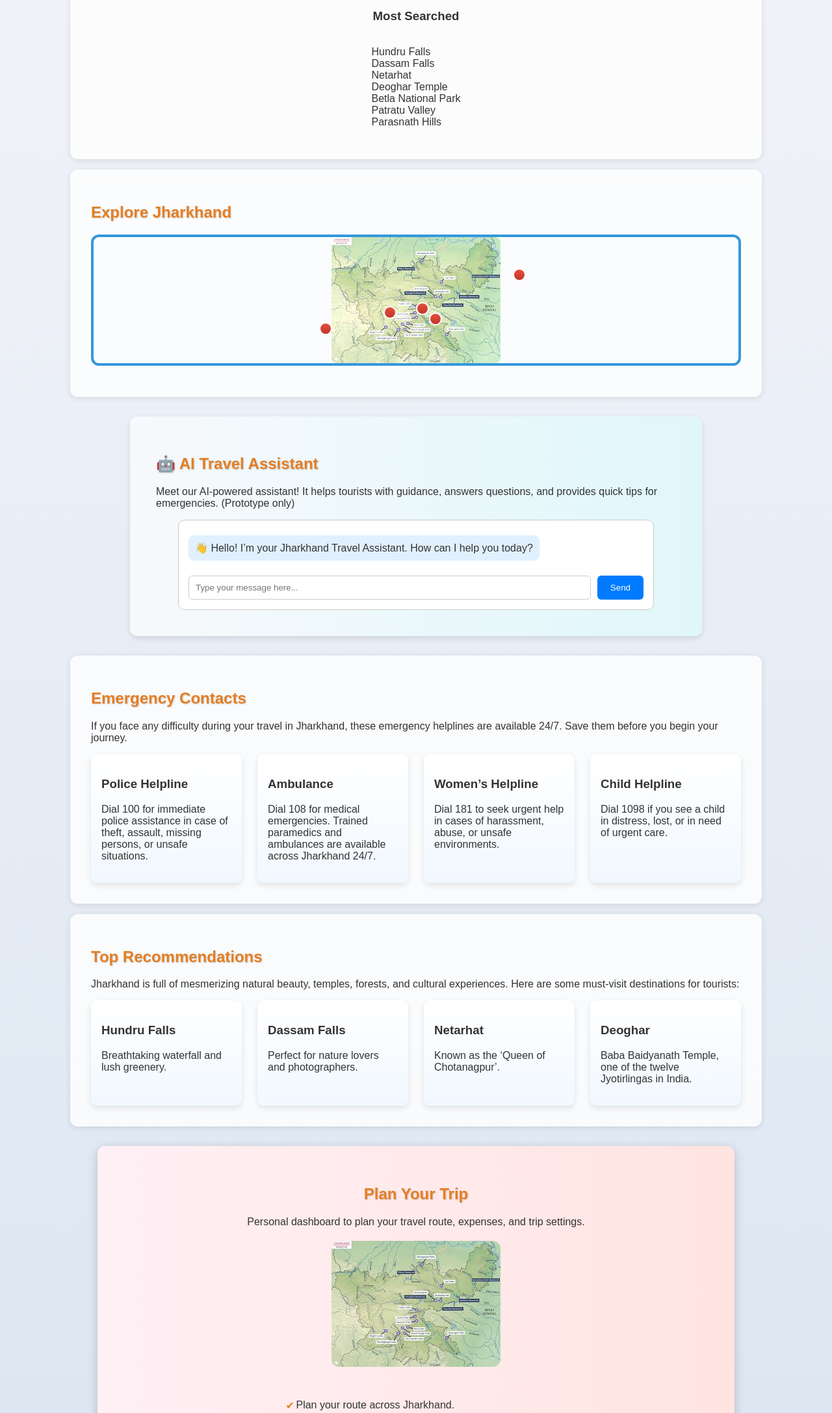
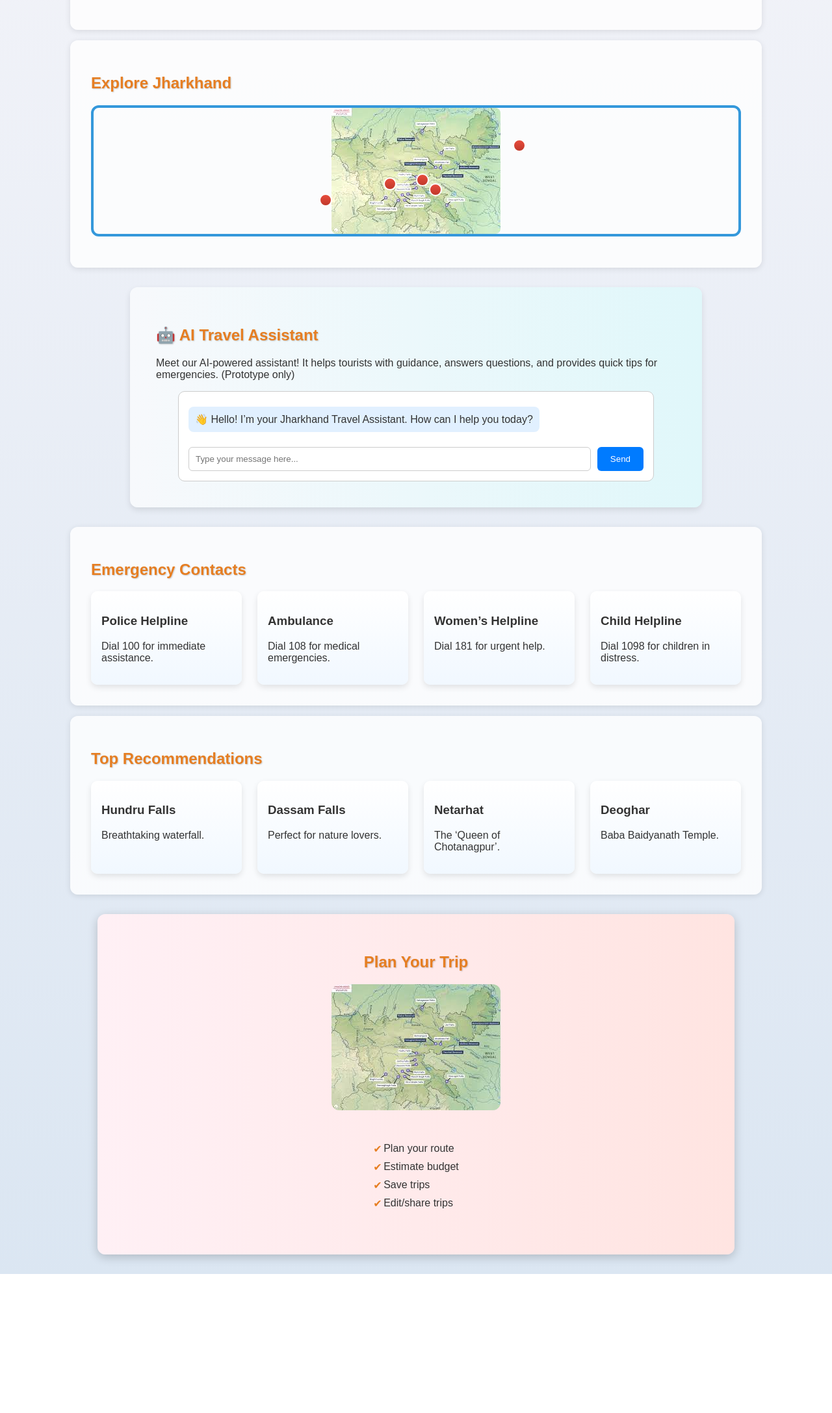
Before and after one commit to chak0o/jharkhand-tourism-prototype, a plain HTML site: page index.html in a window 1280 px wide. Shown: the part 360-2535 px from the top of the page at 65% size. After the commit the page ends 2321 px from the top, so only its background shows below. Drawn offline with Linux system fonts and the light colour scheme.

Commit message:
Update index.html

```diff
--- a/index.html
+++ b/index.html
@@ -120,21 +120,6 @@
       box-shadow: 0 8px 20px rgba(0,0,0,0.15);
     }
 
-    .chat-box {
-      background: #fefefe;
-      padding: 1em;
-      border-radius: 10px;
-      box-shadow: 0 2px 10px rgba(0,0,0,0.1);
-    }
-
-    .channel h4 {
-      color: #16a085;
-    }
-
-    .chat-message strong {
-      color: #2980b9;
-    }
-
     /* AI Chatbot */
     #chatbot {
       padding: 40px;
@@ -203,7 +188,7 @@
       cursor: pointer;
     }
 
-    /* Center Personal Dashboard Section */
+    /* Dashboard */
     #dashboard {
       padding: 40px;
       background: linear-gradient(to right, #fff0f5, #ffe4e1);
@@ -256,18 +241,6 @@
       <input type="text" placeholder="Search for places...">
       <button>Search</button>
     </div>
-    <div style="text-align:center; margin-top:1.5em;">
-      <h3>Most Searched</h3>
-      <ul style="list-style:none; padding:0; display:inline-block; text-align:left;">
-        <li>Hundru Falls</li>
-        <li>Dassam Falls</li>
-        <li>Netarhat</li>
-        <li>Deoghar Temple</li>
-        <li>Betla National Park</li>
-        <li>Patratu Valley</li>
-        <li>Parasnath Hills</li>
-      </ul>
-    </div>
   </section>
 
   <!-- Map Section -->
@@ -283,7 +256,7 @@
     </div>
   </section>
 
-  <!-- AI Chatbot Section -->
+  <!-- AI Chatbot -->
   <section id="chatbot">
     <h2>🤖 AI Travel Assistant</h2>
     <p>Meet our AI-powered assistant! It helps tourists with guidance, answers questions, and provides quick tips for emergencies. (Prototype only)</p>
@@ -301,66 +274,50 @@
   <!-- Emergency Section -->
   <section id="emergency">
     <h2>Emergency Contacts</h2>
-    <p>If you face any difficulty during your travel in Jharkhand, these emergency helplines are available 24/7. Save them before you begin your journey.</p>
     <div class="grid">
       <div class="card">
         <h3>Police Helpline</h3>
-        <p>Dial 100 for immediate police assistance in case of theft, assault, missing persons, or unsafe situations.</p>
+        <p>Dial 100 for immediate assistance.</p>
       </div>
       <div class="card">
         <h3>Ambulance</h3>
-        <p>Dial 108 for medical emergencies. Trained paramedics and ambulances are available across Jharkhand 24/7.</p>
+        <p>Dial 108 for medical emergencies.</p>
       </div>
       <div class="card">
         <h3>Women’s Helpline</h3>
-        <p>Dial 181 to seek urgent help in cases of harassment, abuse, or unsafe environments.</p>
+        <p>Dial 181 for urgent help.</p>
       </div>
       <div class="card">
         <h3>Child Helpline</h3>
-        <p>Dial 1098 if you see a child in distress, lost, or in need of urgent care.</p>
+        <p>Dial 1098 for children in distress.</p>
       </div>
     </div>
   </section>
 
-  <!-- Recommendations Section -->
+  <!-- Recommendations -->
   <section id="recommendations">
     <h2>Top Recommendations</h2>
-    <p>Jharkhand is full of mesmerizing natural beauty, temples, forests, and cultural experiences. Here are some must-visit destinations for tourists:</p>
     <div class="grid">
-      <div class="card">
-        <h3>Hundru Falls</h3>
-        <p>Breathtaking waterfall and lush greenery.</p>
-      </div>
-      <div class="card">
-        <h3>Dassam Falls</h3>
-        <p>Perfect for nature lovers and photographers.</p>
-      </div>
-      <div class="card">
-        <h3>Netarhat</h3>
-        <p>Known as the ‘Queen of Chotanagpur’.</p>
-      </div>
-      <div class="card">
-        <h3>Deoghar</h3>
-        <p>Baba Baidyanath Temple, one of the twelve Jyotirlingas in India.</p>
-      </div>
+      <div class="card"><h3>Hundru Falls</h3><p>Breathtaking waterfall.</p></div>
+      <div class="card"><h3>Dassam Falls</h3><p>Perfect for nature lovers.</p></div>
+      <div class="card"><h3>Netarhat</h3><p>The ‘Queen of Chotanagpur’.</p></div>
+      <div class="card"><h3>Deoghar</h3><p>Baba Baidyanath Temple.</p></div>
     </div>
   </section>
 
-  <!-- Personal Dashboard -->
+  <!-- Dashboard -->
   <section id="dashboard">
     <h2>Plan Your Trip</h2>
-    <p>Personal dashboard to plan your travel route, expenses, and trip settings.</p>
     <img src="images.jpg" alt="Jharkhand Map">
     <ul>
-      <li>Plan your route across Jharkhand.</li>
-      <li>Estimate budget for travel and stay.</li>
-      <li>Save trips as Public or Private.</li>
-      <li>Edit, update, or share your trip with others.</li>
-      <li>Upload your trip map for others to see possible routes.</li>
+      <li>Plan your route</li>
+      <li>Estimate budget</li>
+      <li>Save trips</li>
+      <li>Edit/share trips</li>
     </ul>
   </section>
 
-  <!-- JavaScript for chatbot -->
+  <!-- JS for chatbot -->
   <script>
     const chatBox = document.getElementById("chatBox");
     const input = document.getElementById("chatInput");
@@ -379,15 +336,10 @@
       if(text) {
         addMessage(text, "user");
         input.value = "";
-
-        // Simulated bot reply
         setTimeout(() => {
           let reply = "I’m still a demo 🤖, but I’ll soon be able to answer!";
-          if(text.toLowerCase().includes("waterfall")) {
-            reply = "You should visit Dassam Falls or Hundru Falls!";
-          } else if(text.toLowerCase().includes("temple")) {
-            reply = "Deoghar Temple is one of the best spiritual places to visit.";
-          }
+          if(text.toLowerCase().includes("waterfall")) reply = "Visit Dassam or Hundru Falls!";
+          else if(text.toLowerCase().includes("temple")) reply = "Deoghar Temple is amazing!";
           addMessage(reply, "bot");
         }, 1000);
       }
```
